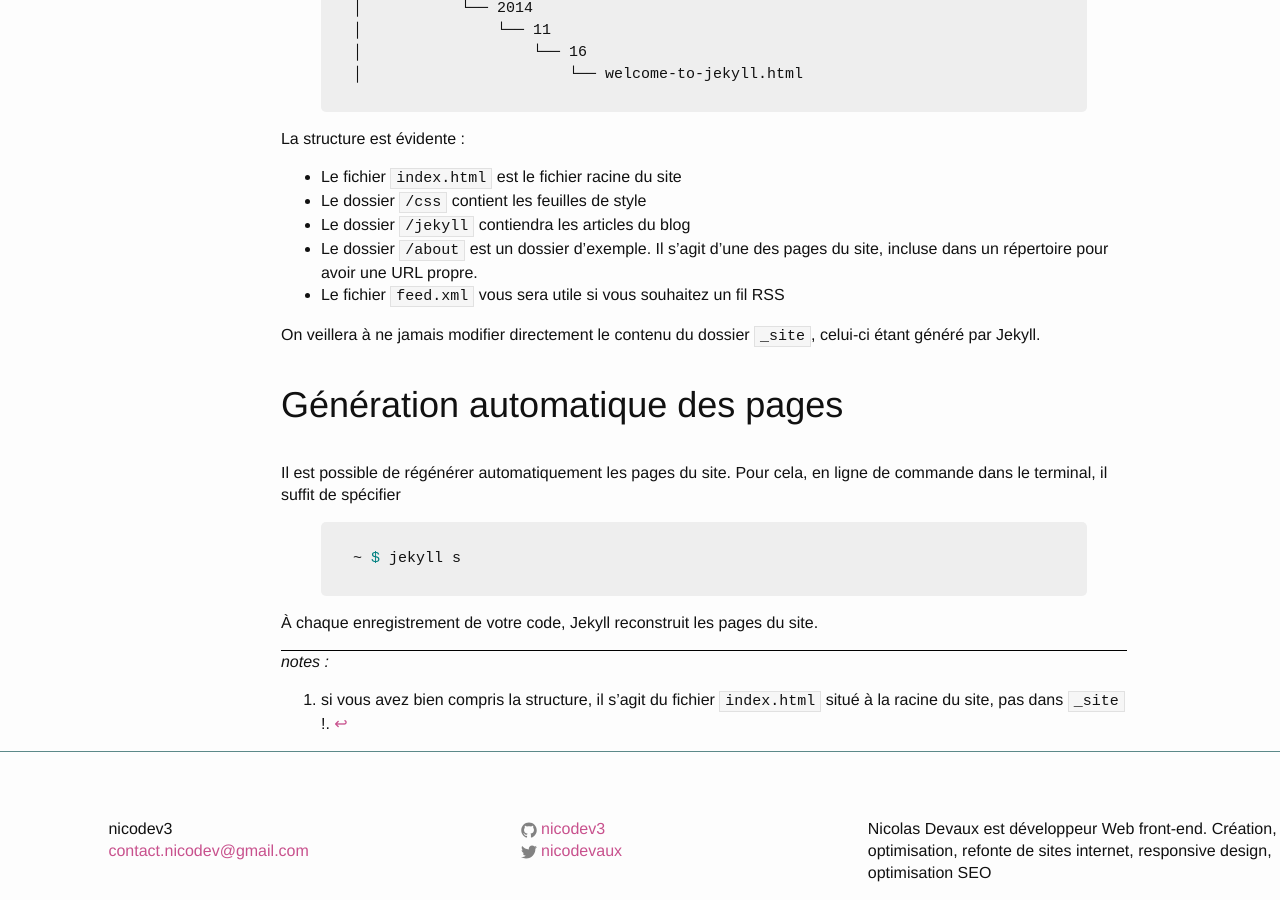
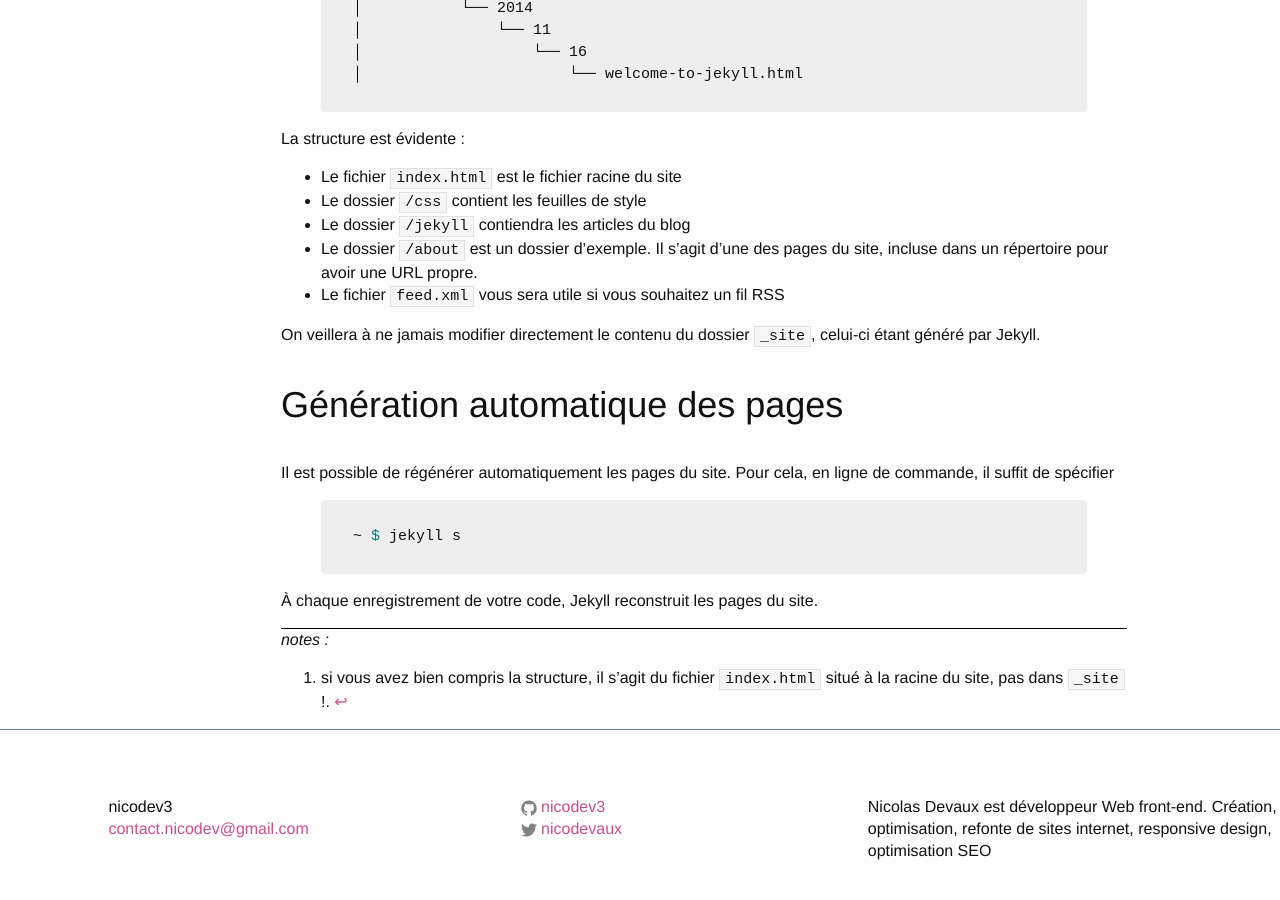
Before and after one commit to nicodev3/nicodev3.github.io, a Jekyll site: the page built from _posts/2014-10-30-jekyll.markdown, in a window 1280 px wide and 900 px high, scrolled down 5167 px. Built offline with Jekyll 4.4.1, drawn with Linux system fonts in a browser that asks for light colours; after the commit the page ends 6045 px from its top, so only the background shows below that.

Commit message:
no comment

```diff
--- a/_posts/2014-10-30-jekyll.markdown
+++ b/_posts/2014-10-30-jekyll.markdown
@@ -238,7 +238,7 @@ On veillera à ne jamais modifier directement le contenu du dossier `_site`, cel
 
 ## Génération automatique des pages
 
-Il est possible de régénérer automatiquement les pages du site. Pour cela, en ligne de commande dans le terminal, il suffit de spécifier
+Il est possible de régénérer automatiquement les pages du site. Pour cela, en ligne de commande, il suffit de spécifier
 
 {% highlight bash %}
 ~ $ jekyll s
```
